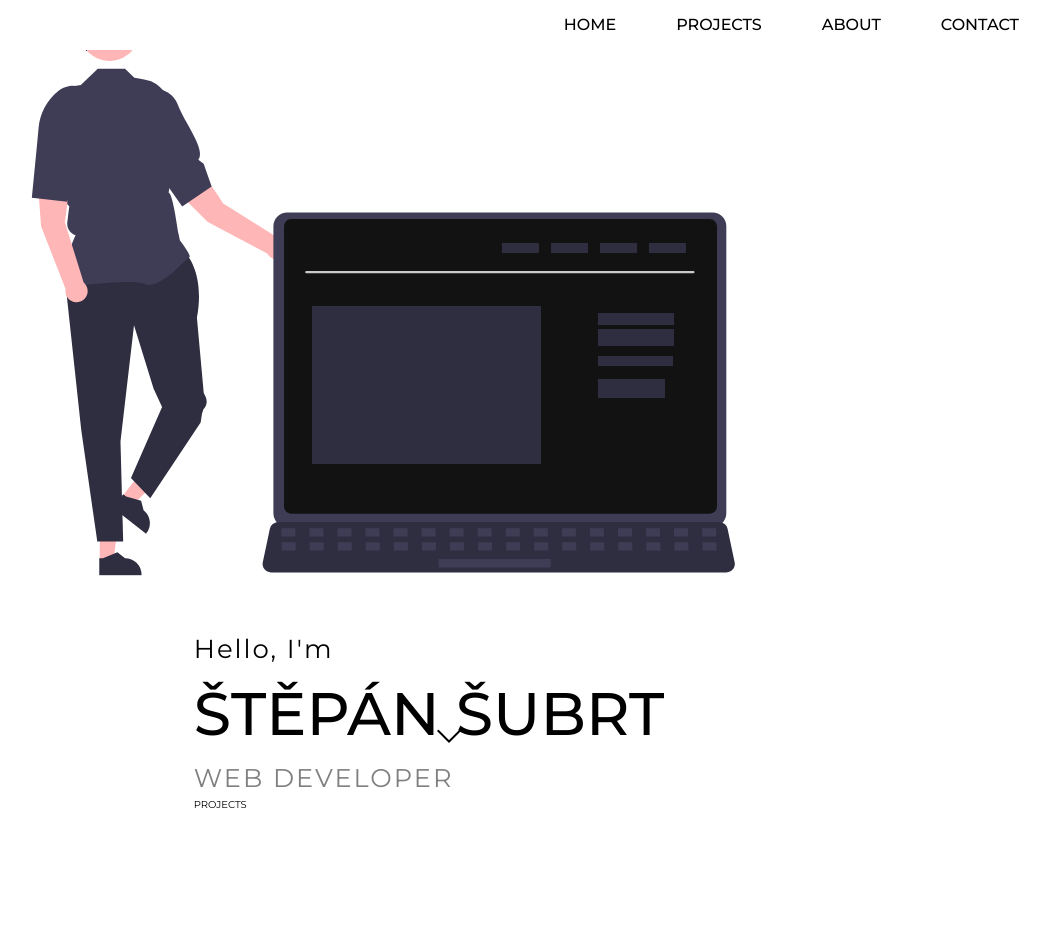
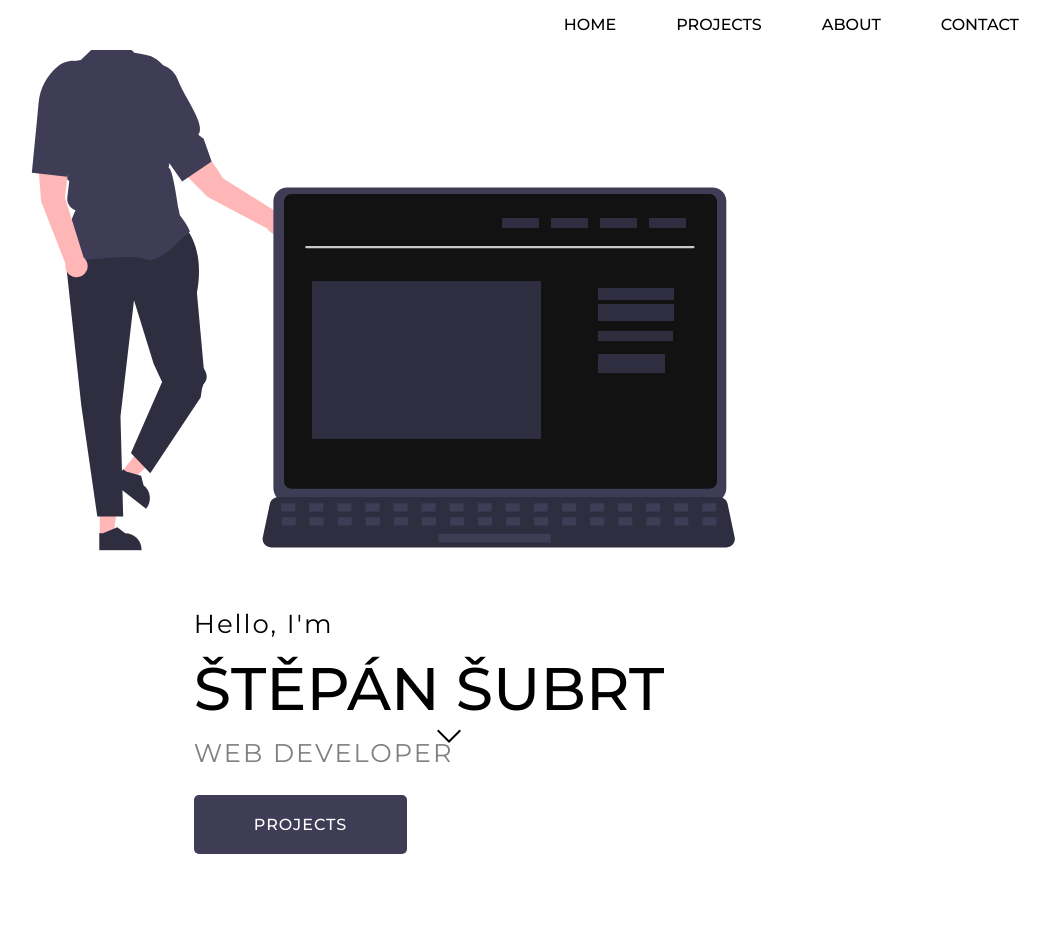
Before and after one commit to subinho/portfolio, a React (Create React App) app: page / in a window 1280 px wide. Shown: the top 928 px of the page, without its empty margins (211-1261 px from the left). Built offline with nearby package versions, Linux system fonts and the light colour scheme.

Commit message:
style: new hover effect

```diff
--- a/src/components/Introduction/Introduction.css
+++ b/src/components/Introduction/Introduction.css
@@ -21,41 +21,24 @@
     color: gray;
 }
 
-.btn-primary {
+.btn--container {
+    margin-top: 4rem
+}
+
+.btn--primary {
     padding: 2rem 6rem;
     background-color: var(--clr--btn-primary);
-    font-weight: bold;
-    margin-top: 2rem;
-    transition: 0.5s;
-    position: relative;
+    transition: all 0.5s ease-out;
     font-size: 1.6rem;
     letter-spacing: 1px;
     font-weight: 500;
     cursor: pointer;
+    color: var(--clr--white);
+    border-radius: 5px;
 }
 
-.btn-primary a {
-    color: var(--clr--white);
-    font-weight: 500;
-}
-
-.btn-primary::before {
-    content: '';
-    position: absolute;
-    top: 0;
-    left: 0;
-    right: 0;
-    bottom: 0;
-    border: 2px solid var(--clr--btn-primary);
-    transition: top, left, right, bottom, .1s ease-in-out;
-}
-
-.btn-primary:hover::before,
-.btn-primary:focus::before {
-    top: calc(2px * -2);
-    left: calc(2px * -2);
-    right: calc(2px * -2);
-    bottom: calc(2px * -2);
+.btn--primary:hover {
+    box-shadow: inset 300px 0px 0px 0px rgba(0, 0, 0, .225);
 }
 
 .scroll_down {
```
